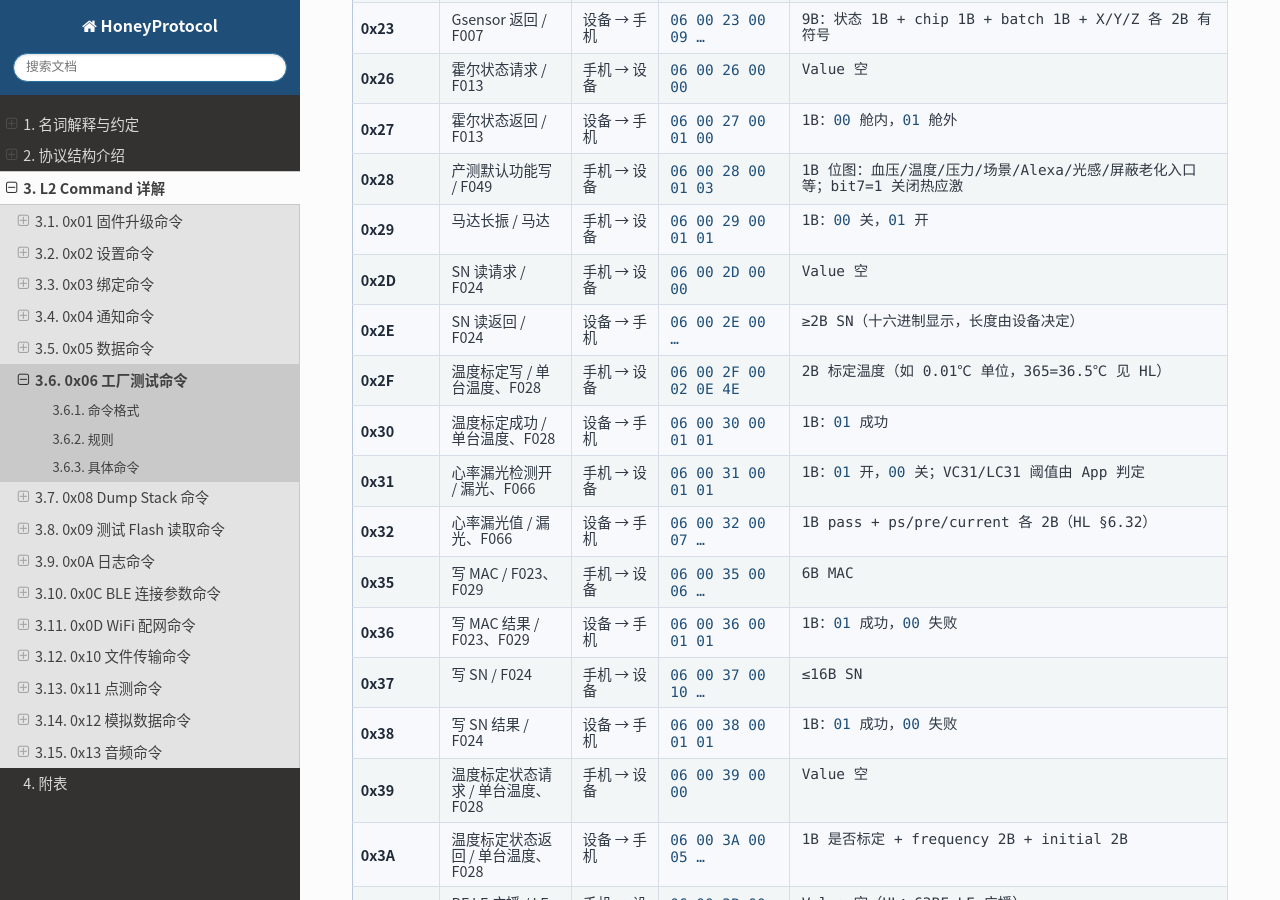
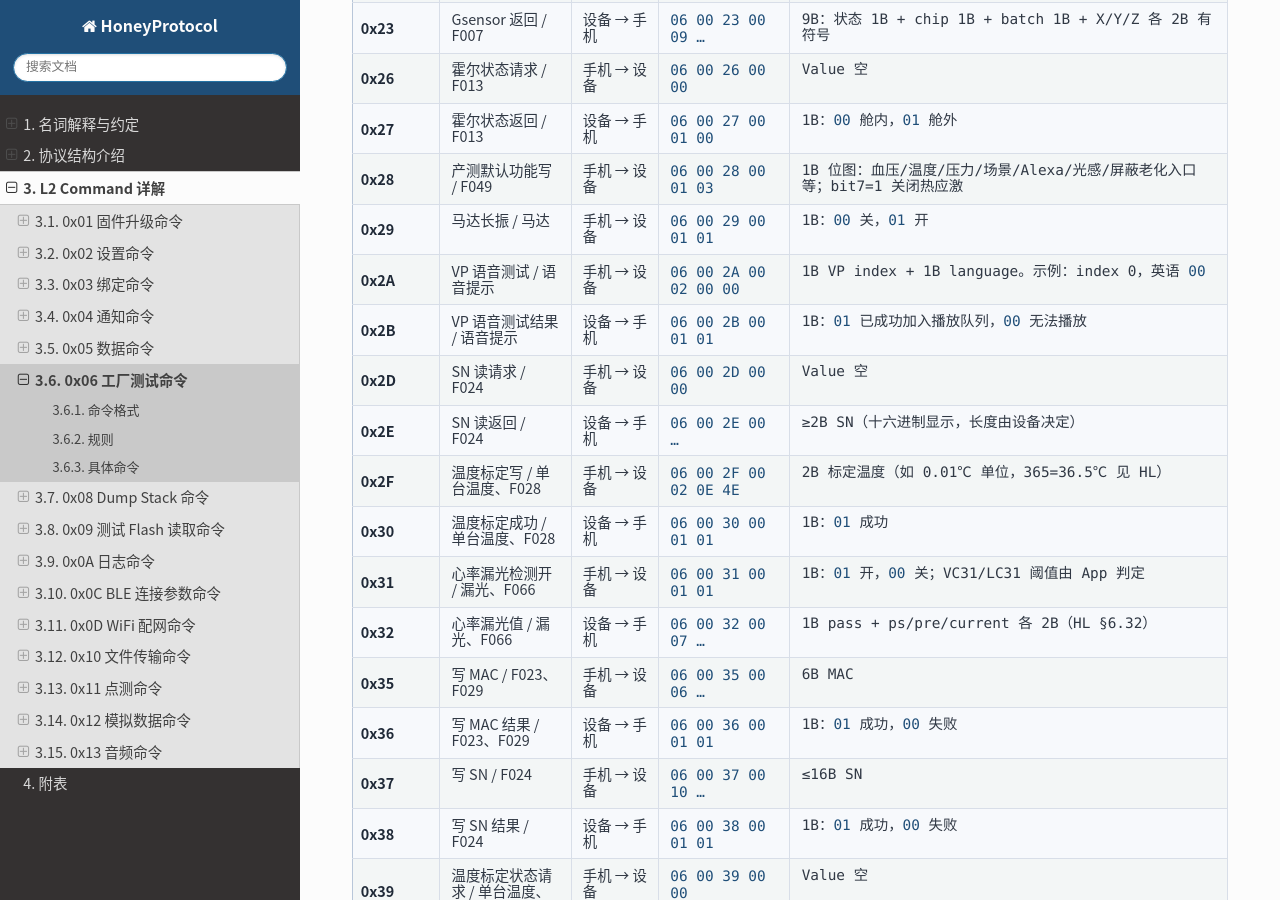
Before and after one commit to realmcu/HoneyProtocol, a Sphinx documentation site: the page built from docs/protocol/0x06-factory-test.rst, in a window 1280 px wide and 900 px high, scrolled down 1313 px. Built offline with Sphinx 7.4.7 and the Read the Docs theme 3.1.0, drawn with Linux system fonts in a browser that asks for light colours.

Commit message:
docs(protocol): add factory voice prompt test command
Define factory key 0x2A for VP playback requests and 0x2B for the playback result.

```diff
--- a/docs/protocol/0x06-factory-test.rst
+++ b/docs/protocol/0x06-factory-test.rst
@@ -113,6 +113,16 @@
      - 手机 → 设备
      - ``06 00 29 00 01 01``
      - 1B：``00`` 关，``01`` 开
+   * - 0x2A
+     - VP 语音测试 / 语音提示
+     - 手机 → 设备
+     - ``06 00 2A 00 02 00 00``
+     - 1B VP index + 1B language。示例：index 0，英语 ``00``
+   * - 0x2B
+     - VP 语音测试结果 / 语音提示
+     - 设备 → 手机
+     - ``06 00 2B 00 01 01``
+     - 1B：``01`` 已成功加入播放队列，``00`` 无法播放
    * - 0x2D
      - SN 读请求 / F024
      - 手机 → 设备
```
